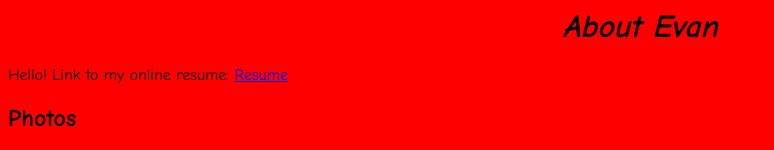
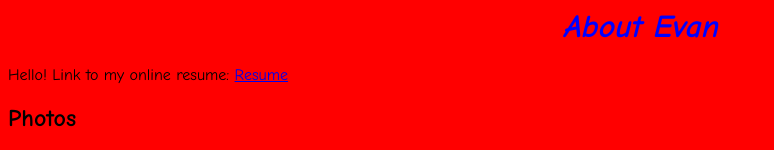
Before and after one commit to evanstimmel/hw2, a plain HTML site: page index.html in a window 1280 px wide. Shown: the top 150 px of the page, without its empty margins (0-774 px from the left). Drawn offline with Linux system fonts and the light colour scheme.

Commit message:
try again

```diff
--- a/style.css
+++ b/style.css
@@ -1,6 +1,6 @@
 body { background: red; font-family: "Comic Sans MS"; font-color:red; }
 
-h1 {text-align:center; font-weight:bold; font-style:italic; style="color:blue;"}
+h1 {text-align:center; font-weight:bold; font-style:italic; color:blue;}
 <h1> 6K:183 </h1>
 
 h2 {text-align:center; font-weight:bold; font-style:italic; }
```
